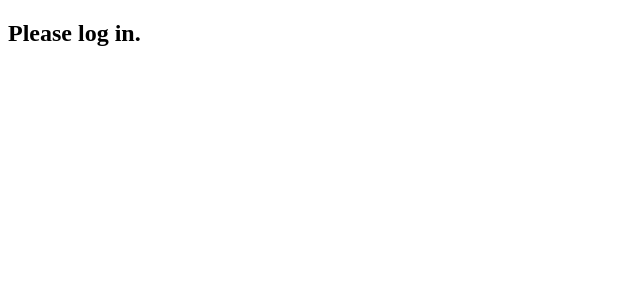
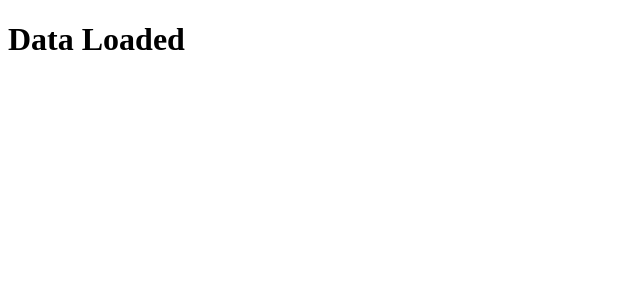
Before and after one commit to shriyasingh03/react-questions, a React (Vite) app: page / in a window 1280 px wide. Shown: the top 300 px of the page, without its empty margins (0-640 px from the left). Built offline with nearby package versions, Linux system fonts and the light colour scheme.

Commit message:
Create a component that initially shows Loading.. and, after 3 seconds, displays Data Loaded!

```diff
--- a/src/App.jsx
+++ b/src/App.jsx
@@ -1,23 +1,28 @@
-import { useState } from 'react'
+import { useEffect, useState } from 'react'
 import reactLogo from './assets/react.svg'
 import viteLogo from '/vite.svg'
 import './App.css'
 
-// 3️⃣ How can you conditionally render content inside a functional component?
-// 💡 Create a component that checks if a user is logged in (using a boolean prop) and displays either "Welcome, User!" or "Please log in."
-
-function WelcomeMessage({isLoggedIn}){
-  return(
-    <div>
-      {isLoggedIn ? <h2>Welcome, User!</h2> : <h2>Please log in.</h2>}
-    </div>
-  )
-}
+// How can you display a "Loading..." message while fetching data?
+// 💡 Create a component that initially shows "Loading..." and, after 3 seconds, displays "Data Loaded!".
 
 function App() {
+  const [loading, setLoading] = useState(true);
+
+
+// Why Use useEffect?
+// useEffect is necessary here because we need to perform a side effect
+//  (waiting for 3 seconds and then updating the state).
+// Without useEffect, the state update (setTimeout) would run on every re-render, causing an infinite loop.
+  useEffect(function(){
+     setTimeout(function(){
+      setLoading(false)
+     },3000)
+  },[]);
+
   return(
   <div>
-    <WelcomeMessage isLoggedIn={false} />
+    {loading ? <h1>Loading...</h1>: <h1>Data Loaded</h1>}
   </div>
   )
 
```
